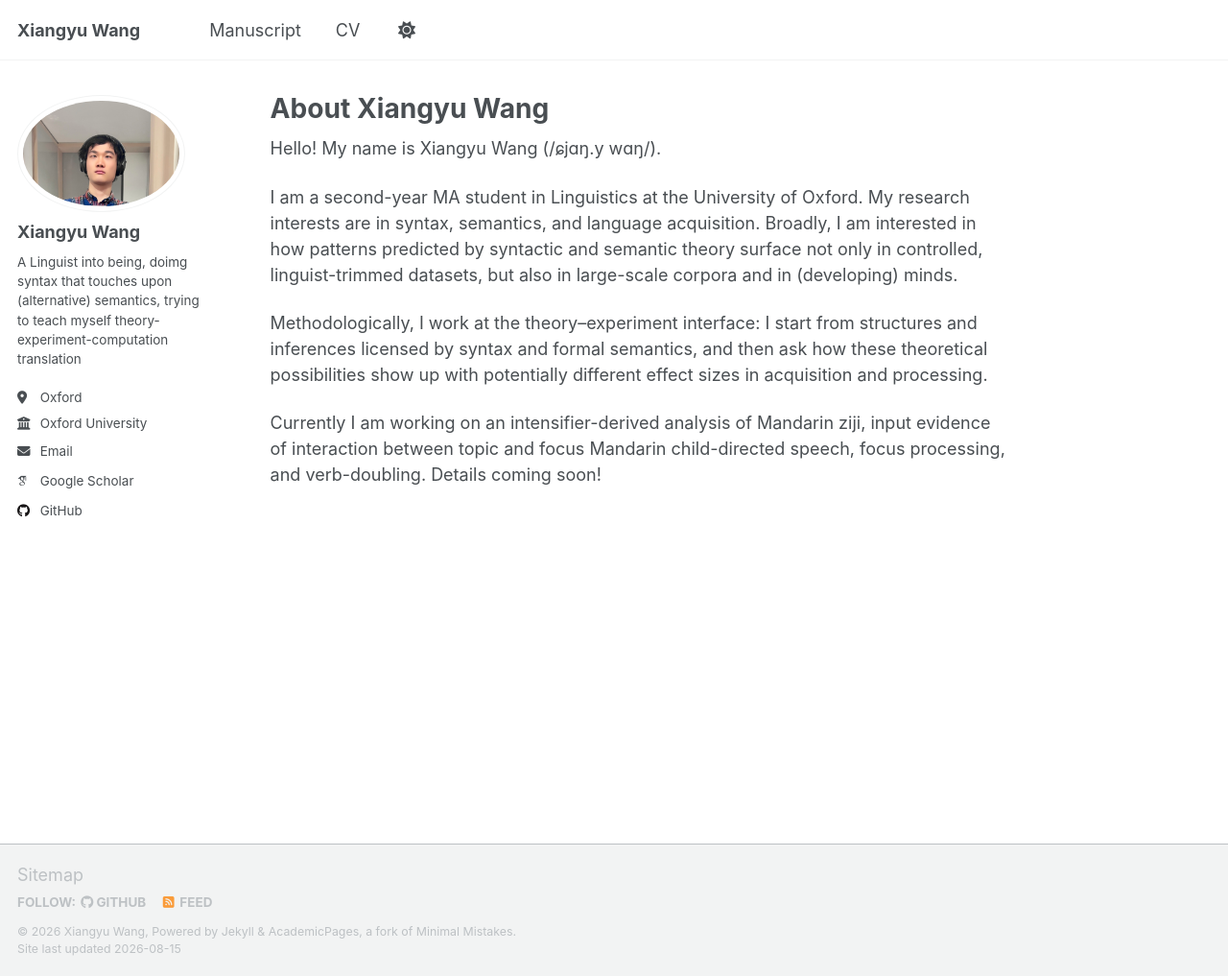
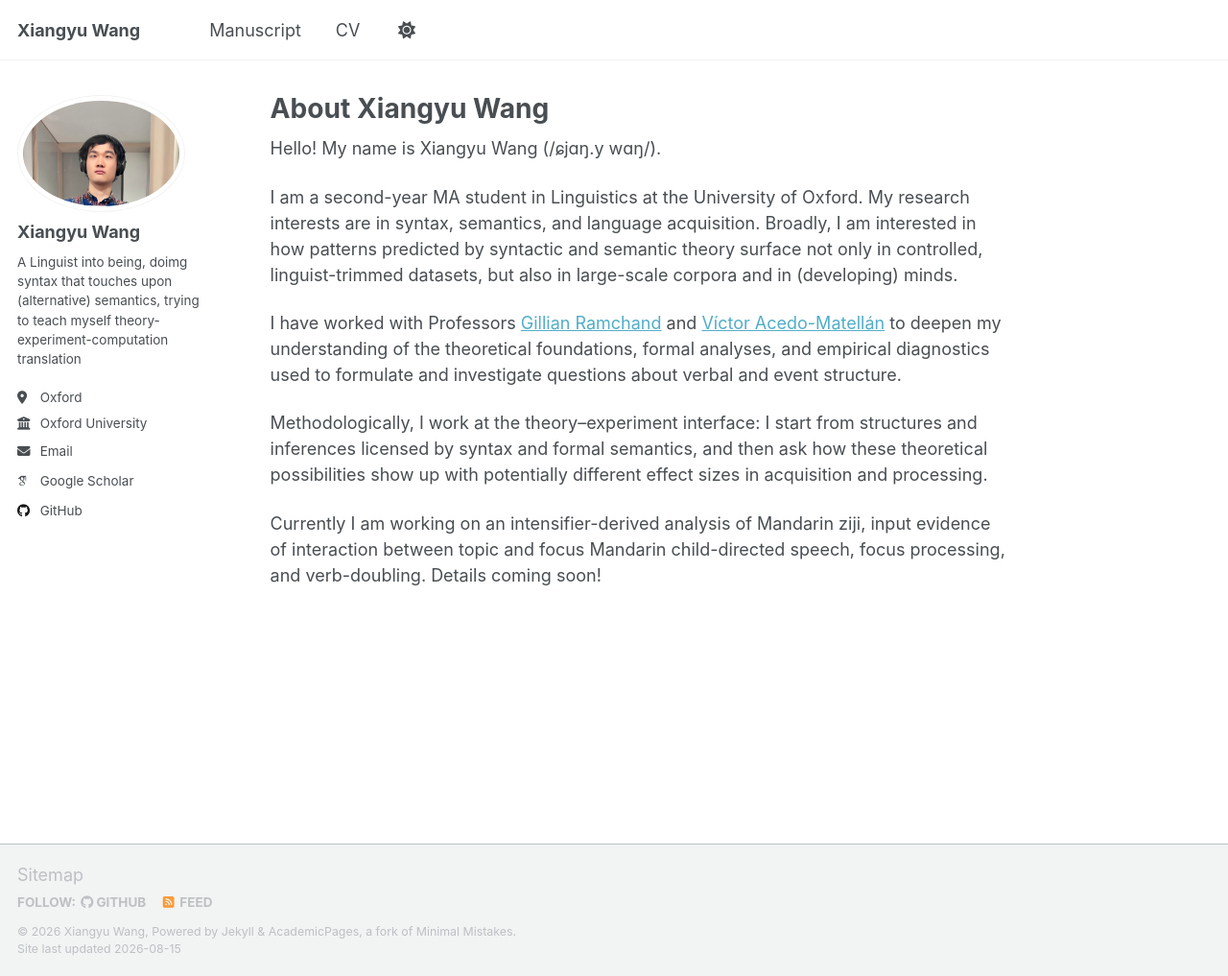
Before and after one commit to xiangyu-wang-linguistics/xiangyu-wang-linguistics.github.io, a Jekyll site: the page built from _pages/about.md, in a window 1280 px wide and 1017 px high. Shown: the whole window at 96% size. Built offline with Jekyll 4.4.1, drawn with Linux system fonts in a browser that asks for light colours; some web fonts are replaced; a script that is not in the unit is left out.

Commit message:
Add faculty collaboration links

```diff
--- a/_pages/about.md
+++ b/_pages/about.md
@@ -13,6 +13,8 @@ Hello! My name is Xiangyu Wang (/ɕjɑŋ.y wɑŋ/).
 
 I am a second-year MA student in Linguistics at the University of Oxford. My research interests are in syntax, semantics, and language acquisition. Broadly, I am interested in how patterns predicted by syntactic and semantic theory surface not only in controlled, linguist-trimmed datasets, but also in large-scale corpora and in (developing) minds.
 
+I have worked with Professors [Gillian Ramchand](https://gillianramchand.blog/about/) and [Víctor Acedo-Matellán](https://victoracedomatellan.weebly.com/) to deepen my understanding of the theoretical foundations, formal analyses, and empirical diagnostics used to formulate and investigate questions about verbal and event structure.
+
 Methodologically, I work at the theory–experiment interface: I start from structures and inferences licensed by syntax and formal semantics, and then ask how these theoretical possibilities show up with potentially different effect sizes in acquisition and processing.
 
 Currently I am working on an intensifier-derived analysis of Mandarin ziji, input evidence of interaction between topic and focus Mandarin child-directed speech, focus processing, and verb-doubling. Details coming soon!
```
